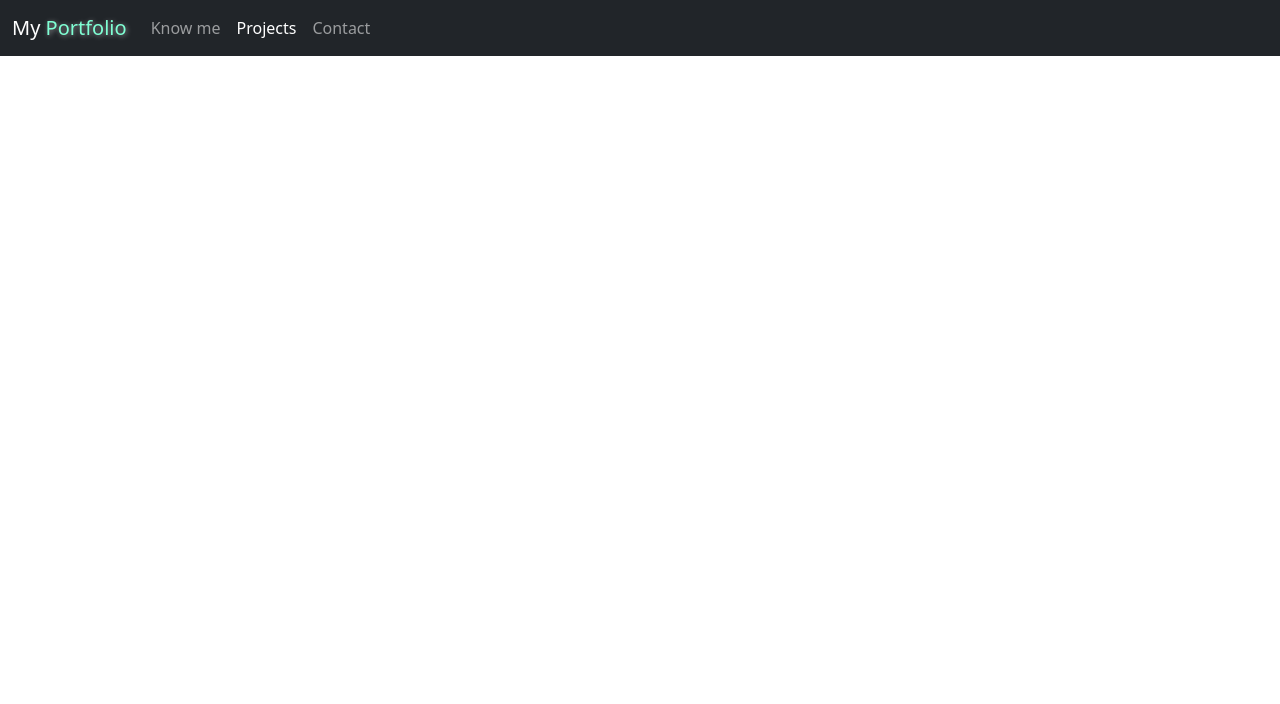
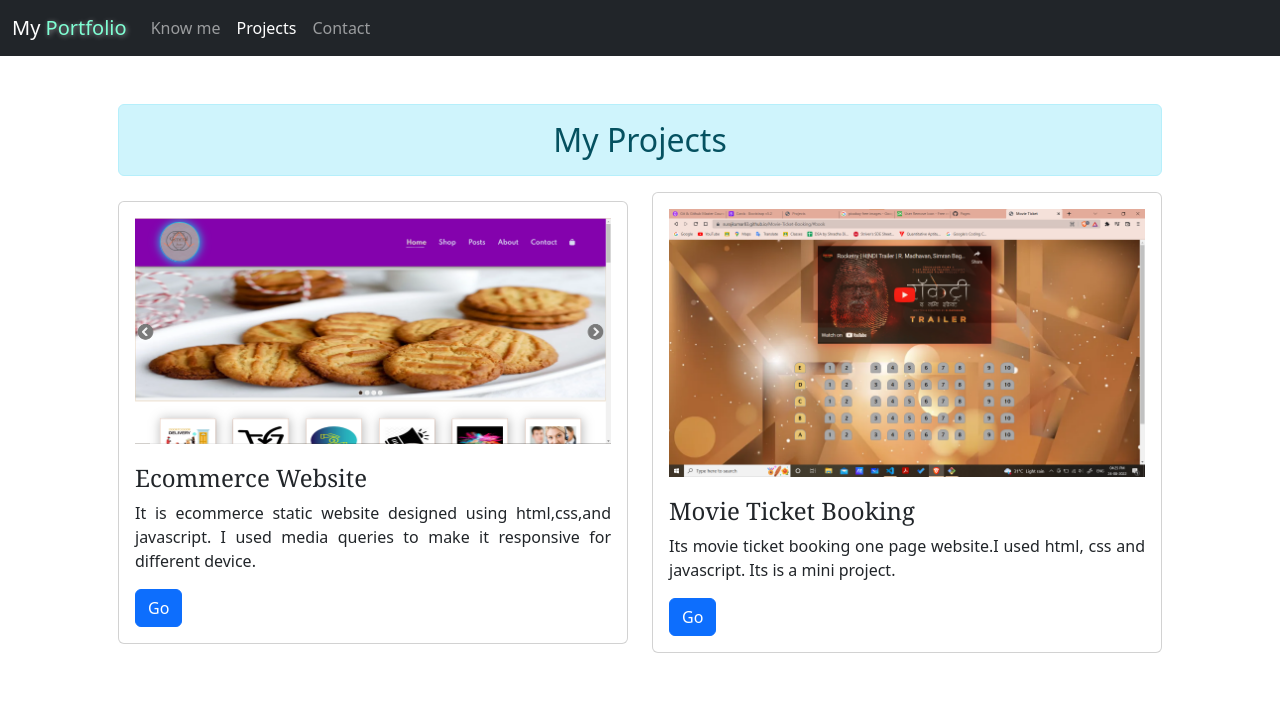
Before and after one commit to SurajKumar83/My-PortFoilio, a plain HTML site: page projects.html in a window 1280 px wide. Drawn offline with nearby package versions, Linux system fonts and the light colour scheme.

Commit message:
add project.html

```diff
--- a/projects.html
+++ b/projects.html
@@ -8,7 +8,6 @@
     <link
       rel="stylesheet"
       href="https://cdn.jsdelivr.net/npm/bootstrap@5.2.0/dist/css/bootstrap.min.css"
-
       crossorigin="anonymous"
     />
 
@@ -18,7 +17,16 @@
     <section class="home">
       <nav class="navbar navbar-expand-lg navbar-dark bg-dark">
         <div class="container-fluid">
-          <a class="navbar-brand" href="index.html">My <span style="color:aquamarine;text-shadow: 1px 1px 5px rgba(255, 255, 255, 0.5);">Portfolio</span></a>
+          <a class="navbar-brand" href="index.html"
+            >My
+            <span
+              style="
+                color: aquamarine;
+                text-shadow: 1px 1px 5px rgba(255, 255, 255, 0.5);
+              "
+              >Portfolio</span
+            ></a
+          >
           <button
             class="navbar-toggler"
             type="button"
@@ -33,7 +41,9 @@
           <div class="collapse navbar-collapse" id="navbarSupportedContent">
             <ul class="navbar-nav me-auto mb-2 mb-lg-0">
               <li class="nav-item">
-                <a class="nav-link" aria-current="page" href="about.html">Know me </a>
+                <a class="nav-link" aria-current="page" href="about.html"
+                  >Know me
+                </a>
               </li>
               <li class="nav-item">
                 <a class="nav-link active" href="projects.html">Projects</a>
@@ -45,6 +55,45 @@
           </div>
         </div>
       </nav>
+
+      <div class="container p-5">
+        <h2 class="alert alert-info text-center">
+             My Projects
+        </h2>
+        <div class="row">
+            <div class="col-sm-6" style="margin:auto;">
+              <div class="card">
+                <div class="card-body">
+                  <img src="ecommerce.png" style="width: 100%; height: 20%; margin-bottom:20px;" />
+                  <h4 class="card-title" style="font-family:Georgia, 'Times New Roman', Times, serif;">Ecommerce Website</h4>
+                  <p class="card-text" style="text-align:justify;">
+                    It is ecommerce static website designed using html,css,and
+                    javascript. I used media queries to make it responsive for
+                    different device.
+                  </p>
+                  <a
+                    href="https://surajkumar83.github.io/BarphylalGeneralStore/"
+                    class="btn btn-primary"
+                    >Go</a
+                  >
+                </div>
+              </div>
+            </div>
+            <div class="col-sm-6" style="margin:auto;">
+              <div class="card">
+                <div class="card-body">
+                    <img src="movie ticket booking.png" style="width: 100%; height: 15%; margin-bottom:20px;" />
+                  <h4 class="card-title" style="font-family:Georgia, 'Times New Roman', Times, serif;">Movie Ticket Booking</h4>
+                  <p class="card-text " style="text-align:justify;">
+                   Its movie ticket booking one page website.I used html, css and javascript.
+                   Its is a mini project.
+                  </p>
+                  <a href="https://surajkumar83.github.io/Movie-Ticket-Booking/#book" class="btn btn-primary">Go </a>
+                </div>
+              </div>
+            </div>
+          </div>
+      </div>
     </section>
 
     <script
```
Also changed, not shown: ecommerce.png (added), movie ticket booking.png (added).
